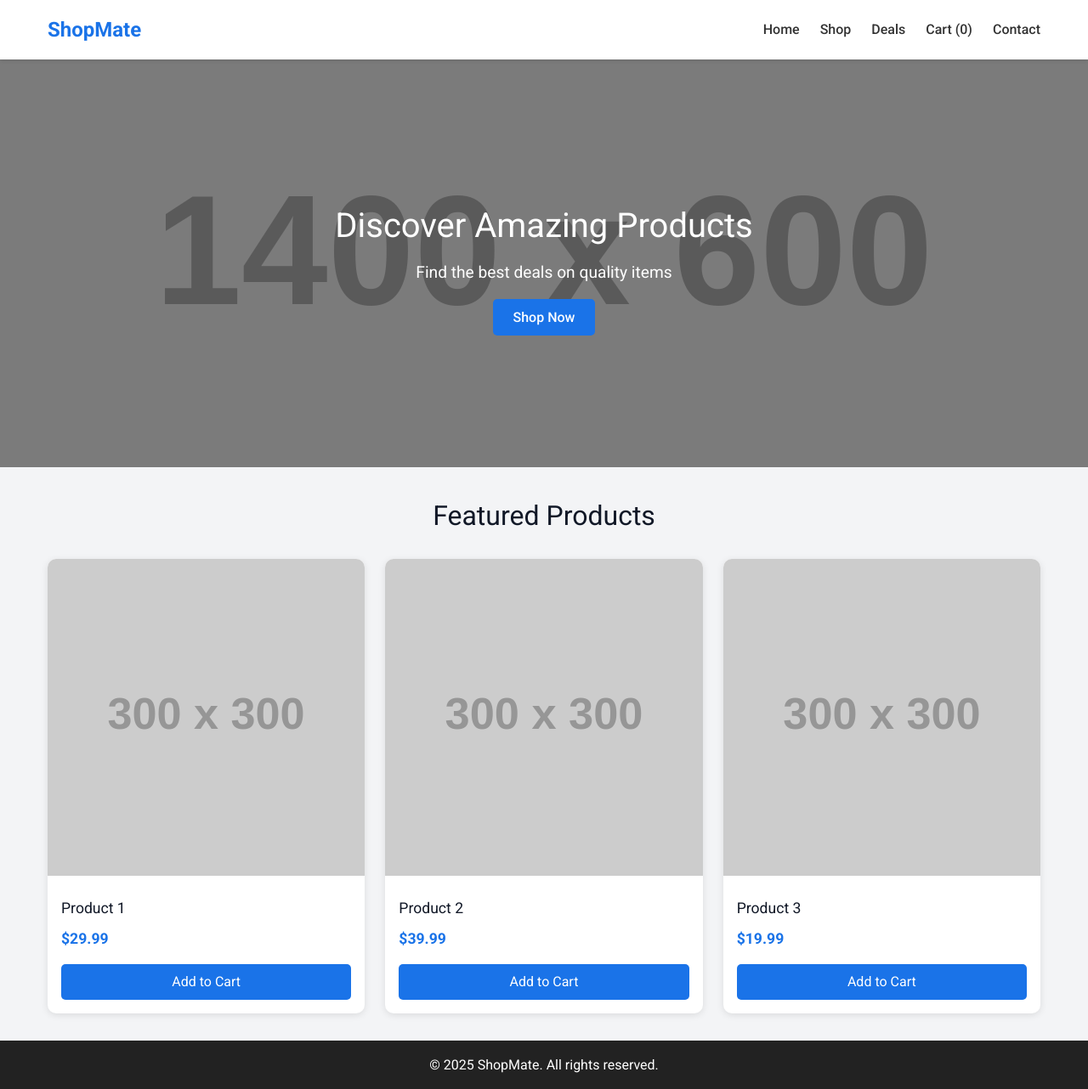
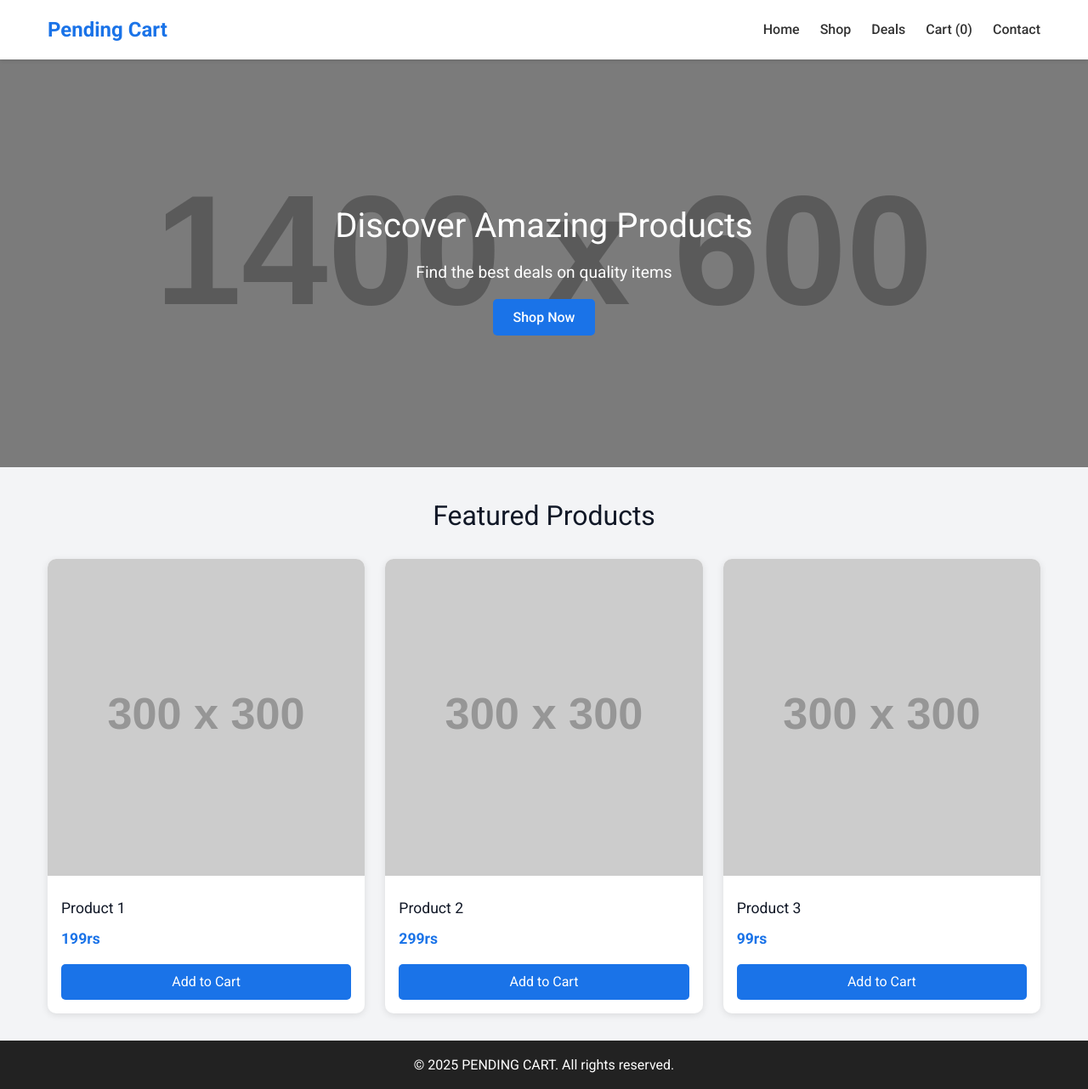
Before and after one commit to raghavsharma0406/CART-IS-PENDING, a plain HTML site: page index.html in a window 1280 px wide. Shown: the whole page at 85% size. Drawn offline with nearby package versions, Linux system fonts and the light colour scheme; placeholder pictures from the web are drawn by us.

Commit message:
Add files via upload

```diff
--- a/index.html
+++ b/index.html
@@ -7,14 +7,13 @@
   <script src="https://cdn.tailwindcss.com"></script>
 </head>
 <body class="bg-gray-100 text-gray-900">
-
 <PENDING-CART></PENDING-CART>
 <!DOCTYPE html>
 <html lang="en">
 <head>
   <meta charset="UTF-8">
   <meta name="viewport" content="width=device-width, initial-scale=1.0" />
-  <title>ShopMate | Your Favorite E-commerce</title>
+  <title>Pending Cart | Your Favorite E-commerce</title>
   <link rel="preconnect" href="https://fonts.googleapis.com">
   <link rel="preconnect" href="https://fonts.gstatic.com" crossorigin>
   <link href="https://fonts.googleapis.com/css2?family=Roboto:wght@400;500;700&display=swap" rel="stylesheet">
@@ -207,7 +206,7 @@
 <body>
   <header>
     <nav class="navbar">
-      <div class="logo">ShopMate</div>
+      <div class="logo">Pending Cart</div>
       <div class="menu-toggle" onclick="document.querySelector('.nav-links').classList.toggle('show')">&#9776;</div>
       <ul class="nav-links">
         <li><a href="#">Home</a></li>
@@ -236,7 +235,7 @@
           <img src="https://via.placeholder.com/300" alt="Product 1" />
           <div class="product-info">
             <h3>Product 1</h3>
-            <div class="price">$29.99</div>
+            <div class="price">199rs</div>
             <button>Add to Cart</button>
           </div>
         </div>
@@ -244,7 +243,7 @@
           <img src="https://via.placeholder.com/300" alt="Product 2" />
           <div class="product-info">
             <h3>Product 2</h3>
-            <div class="price">$39.99</div>
+            <div class="price">299rs</div>
             <button>Add to Cart</button>
           </div>
         </div>
@@ -252,7 +251,7 @@
           <img src="https://via.placeholder.com/300" alt="Product 3" />
           <div class="product-info">
             <h3>Product 3</h3>
-            <div class="price">$19.99</div>
+            <div class="price">99rs</div>
             <button>Add to Cart</button>
           </div>
         </div>
@@ -261,7 +260,7 @@
   </main>
 
   <footer>
-    <p>© 2025 ShopMate. All rights reserved.</p>
+    <p>© 2025 PENDING CART. All rights reserved.</p>
   </footer>
 </body>
 </html>
```
